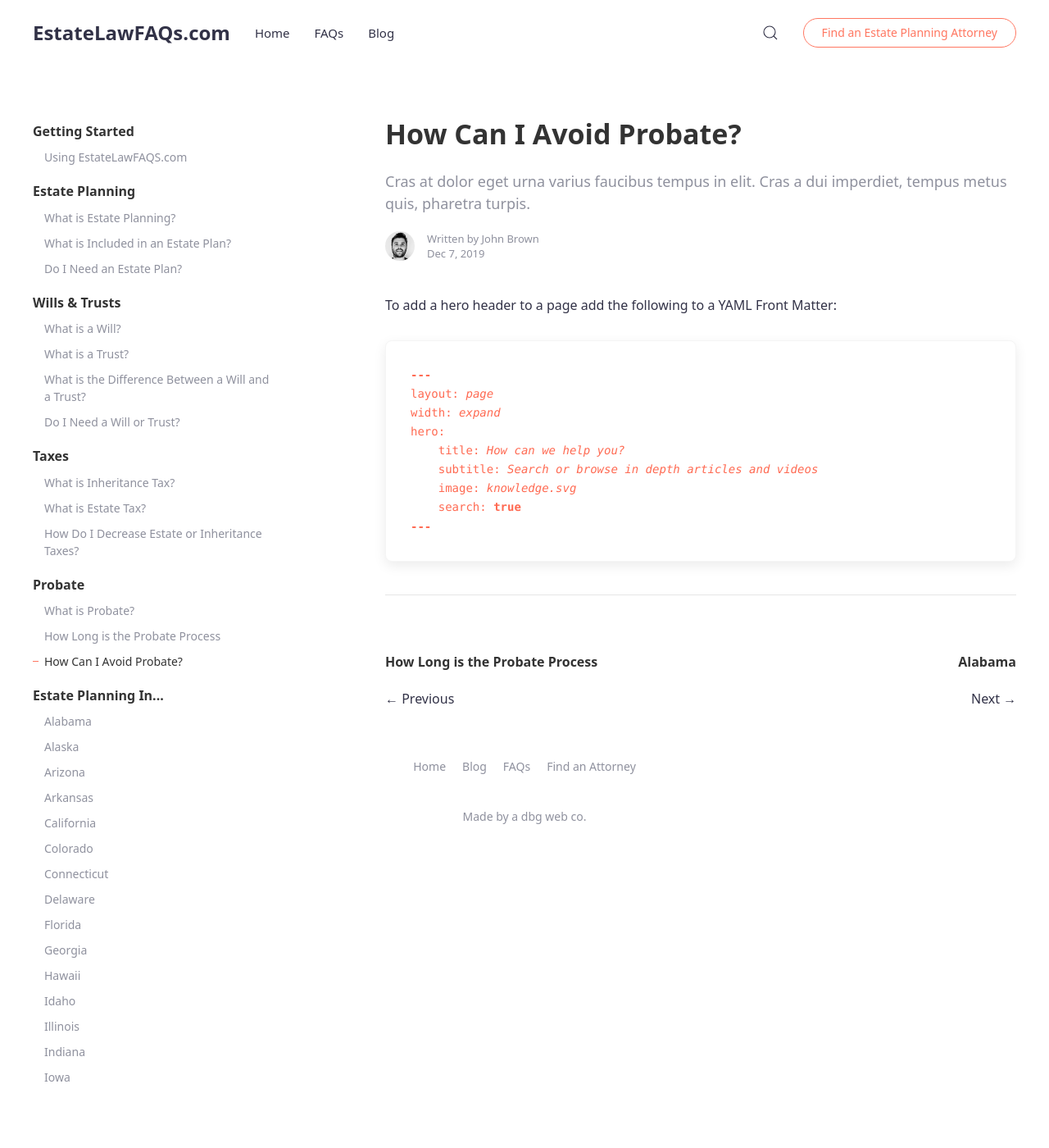
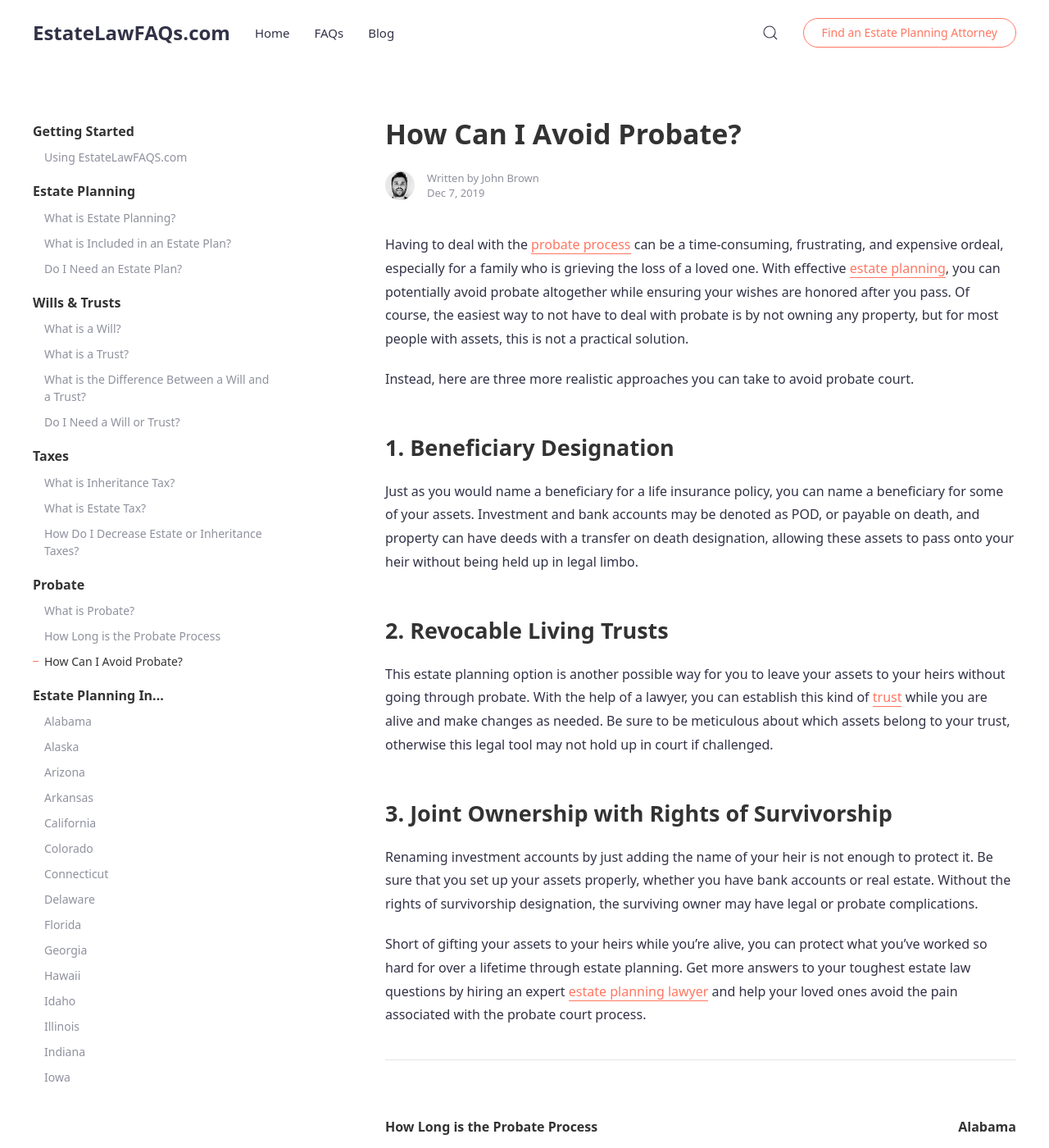
Before and after one commit to zac-heisey/docs-jekyll-theme, a Jekyll site: the page built from _docs/how-can-i-avoid-probate.md, in a window 1280 px wide and 1400 px high. Shown: the whole window at 82% size. Built offline with Jekyll 4.4.1, drawn with Linux system fonts in a browser that asks for light colours.

Commit message:
Update from Forestry.io Zac Heisey updated _docs/how-can-i-avoid-probate.md

````diff
--- a/_docs/how-can-i-avoid-probate.md
+++ b/_docs/how-can-i-avoid-probate.md
@@ -1,20 +1,26 @@
 ---
 title: How Can I Avoid Probate?
-subtitle: Cras at dolor eget urna varius faucibus tempus in elit. Cras a dui imperdiet, tempus metus quis, pharetra turpis.
-tags: [Probate]
+subtitle: ''
+tags:
+- Probate
 author: john
+
 ---
+Having to deal with the [probate process](/docs/how-long-is-probate-process/) can be a time-consuming, frustrating, and expensive ordeal, especially for a family who is grieving the loss of a loved one. With effective [estate planning](/docs/what-is-estate-planning/), you can potentially avoid probate altogether while ensuring your wishes are honored after you pass. Of course, the easiest way to not have to deal with probate is by not owning any property, but for most people with assets, this is not a practical solution.
 
-To add a hero header to a page add the following to a YAML Front Matter:
+Instead, here are three more realistic approaches you can take to avoid probate court.
 
-```yaml
----
-layout: page
-width: expand
-hero:
-    title: How can we help you?
-    subtitle: Search or browse in depth articles and videos
-    image: knowledge.svg
-    search: true
----
-```
+## 1. Beneficiary Designation
+
+Just as you would name a beneficiary for a life insurance policy, you can name a beneficiary for some of your assets. Investment and bank accounts may be denoted as POD, or payable on death, and property can have deeds with a transfer on death designation, allowing these assets to pass onto your heir without being held
+up in legal limbo.
+
+## 2. Revocable Living Trusts
+
+This estate planning option is another possible way for you to leave your assets to your heirs without going through probate. With the help of a lawyer, you can establish this kind of [trust](/docs/what-is-a-trust/) while you are alive and make changes as needed. Be sure to be meticulous about which assets belong to your trust, otherwise this legal tool may not hold up in court if challenged.
+
+## 3. Joint Ownership with Rights of Survivorship
+
+Renaming investment accounts by just adding the name of your heir is not enough to protect it. Be sure that you set up your assets properly, whether you have bank accounts or real estate. Without the rights of survivorship designation, the surviving owner may have legal or probate complications.
+
+Short of gifting your assets to your heirs while you're alive, you can protect what you've worked so hard for over a lifetime through estate planning. Get more answers to your toughest estate law questions by hiring an expert [estate planning lawyer](/estate-planning-attorneys/) and help your loved ones avoid the pain associated with the probate court process.
````
